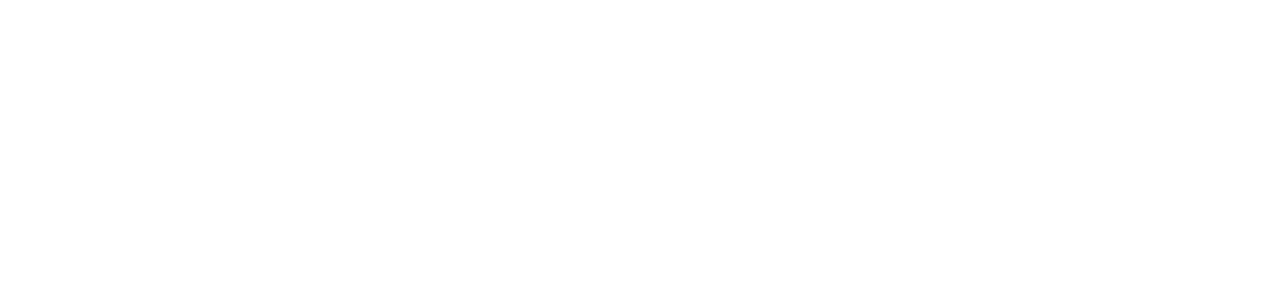
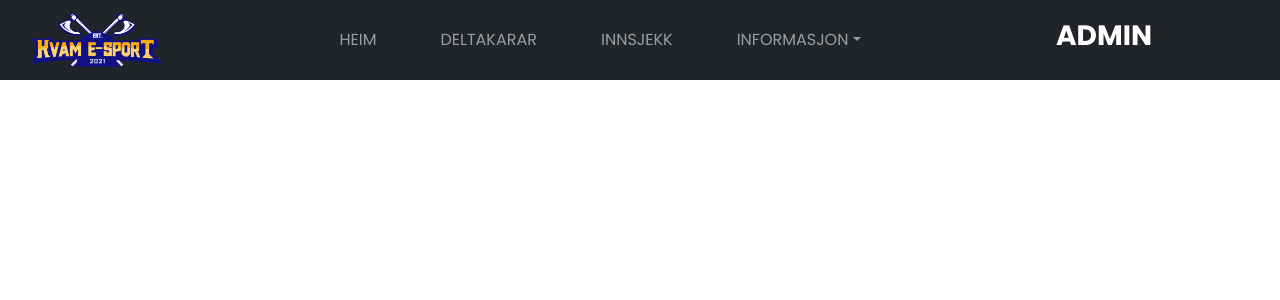
Before and after one commit to danielols3n/kvammalan, a React (Create React App) app: page /kvammalan/admin/participants/view-participant in a window 1280 px wide. Before the commit this address had no page. Shown: the top 300 px of the page. Built offline with nearby package versions, Linux system fonts and the light colour scheme; no server answers; the database is empty.

Commit message:
Orka ikkje gjera meir

```diff
--- a/src/App.js
+++ b/src/App.js
@@ -22,6 +22,7 @@
 import AdminCompetitions from './pages/admin/AdminCompetitions';
 import AdminNews from './pages/admin/AdminNews';
 import AdminNewNewsArticle from './pages/admin/AdminNewNewsArticle';
+import AdminViewParticipant from './pages/admin/AdminViewParticipant';
 
 
 function App() {
@@ -50,6 +51,7 @@
           <Route path="/kvammalan/admin/competitions" element={<AdminCompetitions />} />
           <Route path="/kvammalan/admin/news" element={<AdminNews />} />
           <Route path="/kvammalan/admin/news/new-article" element={<AdminNewNewsArticle />} />
+          <Route path="/kvammalan/admin/participants/view-participant" element={<AdminViewParticipant />} />
         </Routes>
       </Router>
     </>
--- a/src/components/admin-navbar/AdminNavbar.js
+++ b/src/components/admin-navbar/AdminNavbar.js
@@ -2,7 +2,7 @@
 import { Nav, NavDropdown, Navbar } from 'react-bootstrap'
 import logo from '../logo.png'
 
-function AdminNavbar(props) {
+function AdminNavbar() {
   return (
     <>
         <Navbar expand='md' collapseOnSelect bg='dark' variant='dark'>
--- a/src/pages/admin/AdminCheckIn.js
+++ b/src/pages/admin/AdminCheckIn.js
@@ -68,7 +68,7 @@
                         <td>
                           <FormCheck
                             type='checkbox'
-                            checked={(participant.data().checkedIn === false || undefined) ? false : true}
+                            checked={(participant.data().checkedIn === false || participant.data().checkedIn === undefined) ? false : true}
                             onChange={(e) => {
                               const docRef = doc(db, 'events', 'kvammalan2023', 'registrations', participant.id)
 
--- a/src/pages/admin/AdminViewParticipant.js
+++ b/src/pages/admin/AdminViewParticipant.js
@@ -1,8 +1,37 @@
-import React from 'react'
+import React, { useEffect, useState } from 'react'
+import { Container } from 'react-bootstrap'
+import { db } from '../../Firebase'
+import { query, getDocs, collection, where } from 'firebase/firestore'
+import { useSearchParams } from 'react-router-dom'
+import AdminNavbar from '../../components/admin-navbar/AdminNavbar'
 
 function AdminViewParticipant() {
+  const [participant, setParticipant] = useState(null)
+  const [searchParams] = useSearchParams()
+
+  useEffect(() => {
+    const q = query(collection(db, 'events', 'kvammalan2023', 'registrations'), where('reservationId', '==', searchParams.get('reservationId')))
+
+    getDocs(q).then(querySnapshot => {
+      const participantDocument = querySnapshot.docs[0]
+
+      setParticipant({
+        ...participantDocument.data(),
+        id: participantDocument.id
+      })
+
+    }).catch(error => console.error(error))
+  }, [])
   return (
-    <div>AdminViewParticipant</div>
+    <Container fluid className="d-flex flex-column m-0 p-0">
+      <AdminNavbar />
+      {participant !== null ?
+        <>
+          <h1 className="w-25 text-end mt-4 fw-bolder">{participant.name.toUpperCase()}</h1>
+        </>
+        : null
+      }
+    </Container>
   )
 }
 
```
